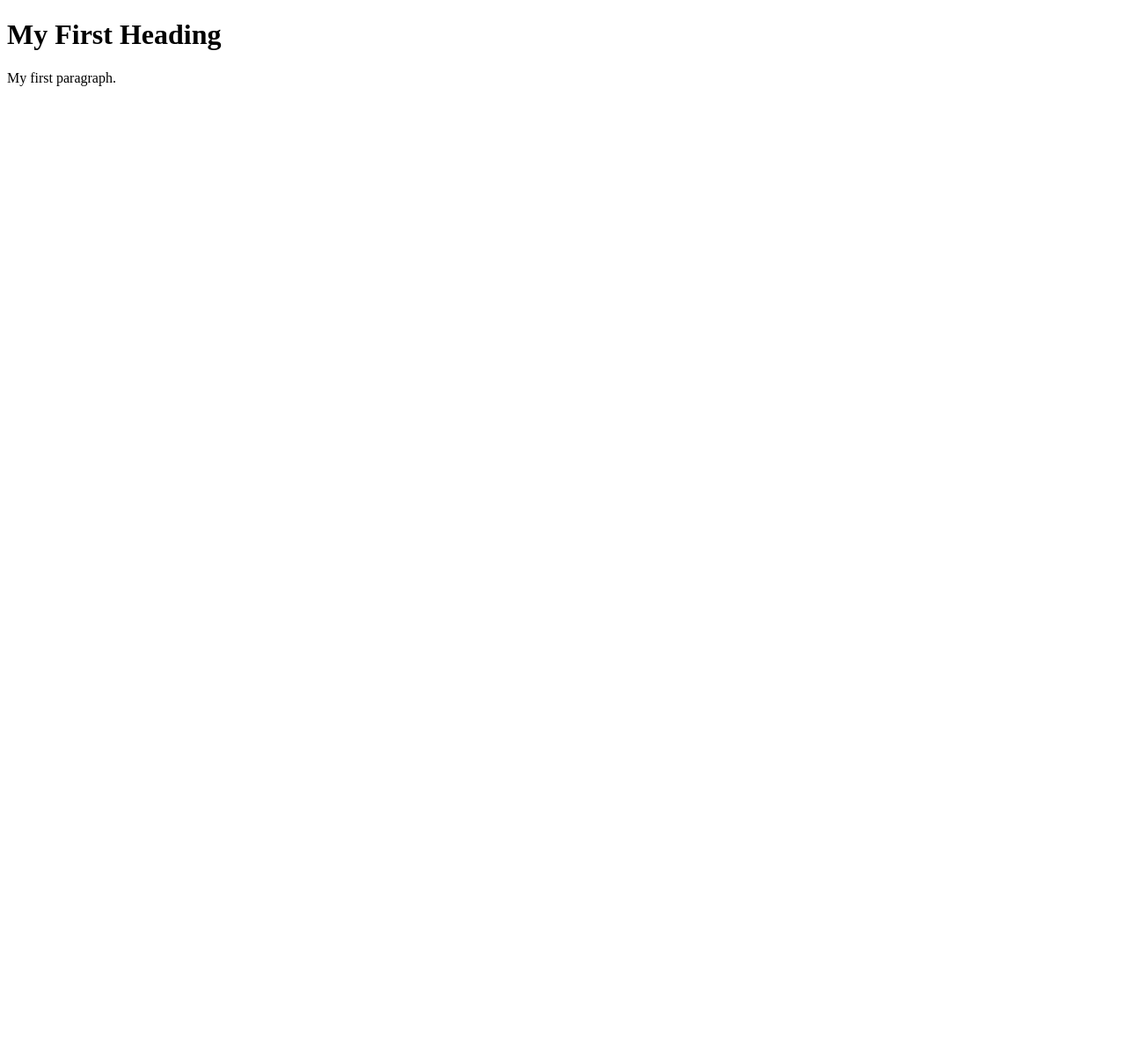
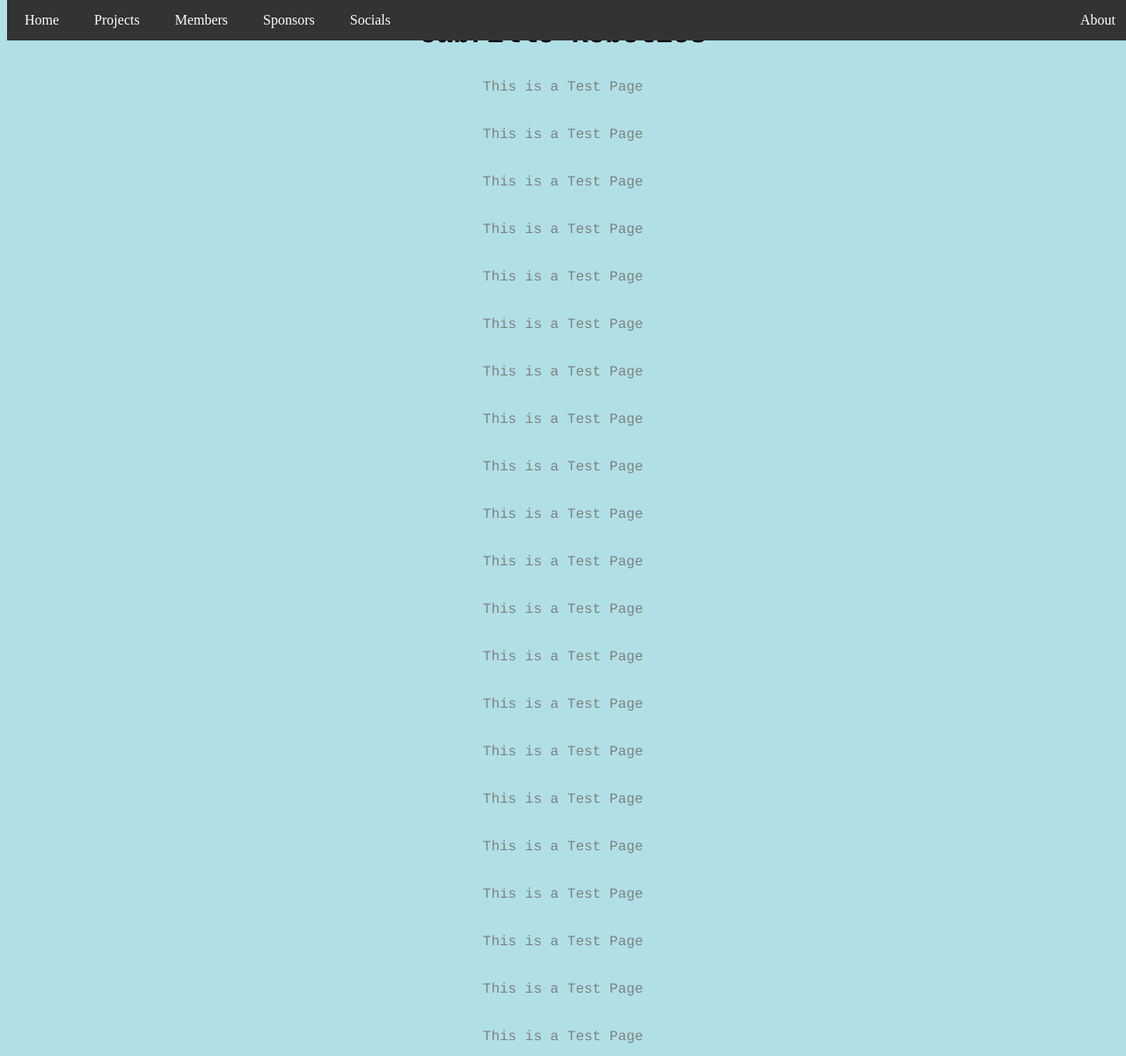
Before and after one commit to taschnell/pages_demo, a plain HTML site: page index.html in a window 1280 px wide. Shown: the top 1201 px of the page at 88% size. Before the commit the page ends 800 px from the top, so only its background shows below. Drawn offline with Linux system fonts and the light colour scheme.

Commit message:
Add files via upload

```diff
--- a/index.html
+++ b/index.html
@@ -1,10 +1,53 @@
 <!DOCTYPE html>
 <html>
+<head>
+    <link rel="stylesheet" href="styles.css">
+    <meta charset="UTF-8" />
+    <title>Page Demo</title>
+    <ul>
+        <li><a href="default.asp">Home</a></li>
+        <li><a href="news.asp">Projects</a></li>
+        <li><a href="contact.asp">Members</a></li>
+        <li><a href="about.asp">Sponsors</a></li>
+        <li><a href="contact.asp">Socials</a></li>
+        <li style="float:right"><a class="active" href="#about">About</a></li>
+
+      </ul>
+</head>
 <body>
-
-<h1>My First Heading</h1>
-
-<p>My first paragraph.</p>
+    <h1> Cabrillo Robotics</h1>
+    <p> This is a Test Page</p>
+    <p> This is a Test Page</p>
+    <p> This is a Test Page</p>
+    <p> This is a Test Page</p>
+    <p> This is a Test Page</p>
+    <p> This is a Test Page</p>
+    <p> This is a Test Page</p>
+    <p> This is a Test Page</p>
+    <p> This is a Test Page</p>
+    <p> This is a Test Page</p>
+    <p> This is a Test Page</p>
+    <p> This is a Test Page</p>
+    <p> This is a Test Page</p>
+    <p> This is a Test Page</p>
+    <p> This is a Test Page</p>
+    <p> This is a Test Page</p>
+    <p> This is a Test Page</p>
+    <p> This is a Test Page</p>
+    <p> This is a Test Page</p>
+    <p> This is a Test Page</p>
+    <p> This is a Test Page</p>
+    <p> This is a Test Page</p>
+    <p> This is a Test Page</p>
+    <p> This is a Test Page</p>
+    <p> This is a Test Page</p>
+    <p> This is a Test Page</p>
+    <p> This is a Test Page</p>
+    <p> This is a Test Page</p>
+    <p> This is a Test Page</p>
+    <p> This is a Test Page</p>
+    <p> This is a Test Page</p>
+    <p> This is a Test Page</p>
 
 </body>
 </html>
--- /dev/null
+++ b/styles.css
@@ -0,0 +1,42 @@
+body {
+    background-color: powderblue;
+  }
+  h1 {
+    color: black;
+    text-align: center;
+    font-family: courier;
+  }
+  p {
+    color: grey;
+    font-family: courier;
+    padding: 10px;
+    text-align: center;
+  }
+
+  ul {
+    position: fixed;
+    top: 0;
+    width: 100%;
+    list-style-type: none;
+    margin: 0;
+    padding: 0;
+    overflow: hidden;
+    background-color: #333;
+  }
+
+  li {
+    float: left;
+  }
+
+  li a {
+    display: block;
+    color: white;
+    text-align: center;
+    padding: 14px 20px;
+    text-decoration: none;
+  }
+
+  /* Change the link color to #111 (black) on hover */
+  li a:hover {
+    background-color: #111;
+  }
```
